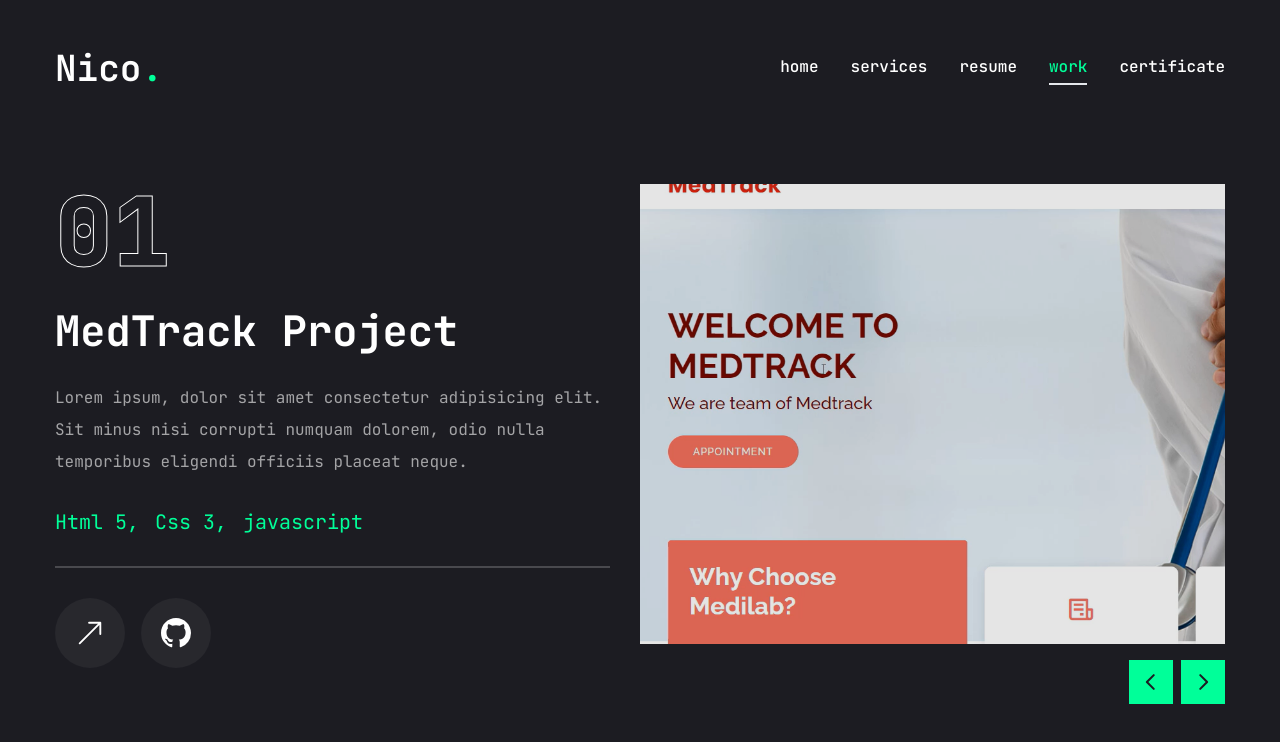
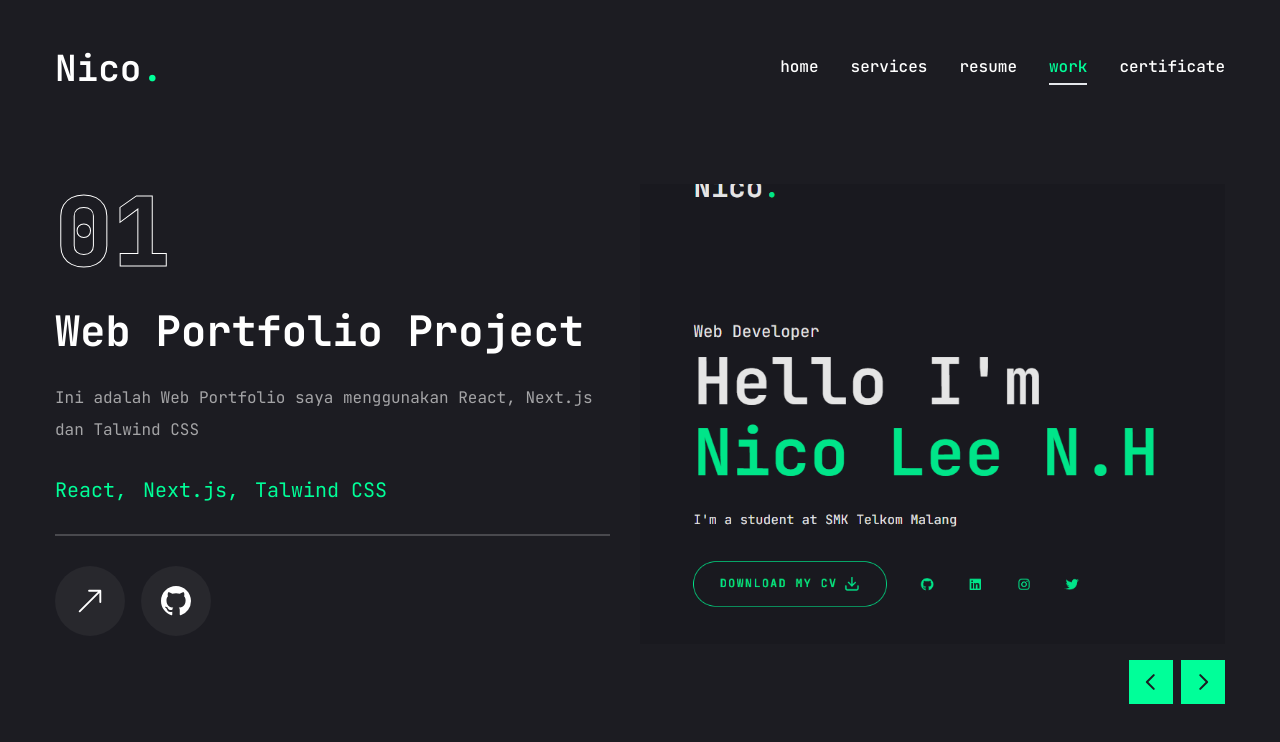
Before and after one commit to Nico-LeeNH/portfolioweb, a Next.js app: page /work in a window 1280 px wide. Shown: the top 742 px of the page. Built offline with nearby package versions, Linux system fonts and the light colour scheme.

Commit message:
update project page

```diff
--- a/app/work/page.jsx
+++ b/app/work/page.jsx
@@ -8,57 +8,89 @@ import "swiper/css";
 
 import { BsArrowUp, BsArrowUpRight, BsGithub } from "react-icons/bs";
 
-import{
+import {
   Tooltip,
   TooltipContent,
   TooltipProvider,
   TooltipTrigger,
-} from "@/components/ui/tooltip"
-
+} from "@/components/ui/tooltip";
 
 import Link from "next/link";
 import Image from "next/image";
 import WorkSliderBtns from "@/components/WorkSliderBtns";
 
-
 const projects = [
   {
     num: "01",
-    category: "MedTrack",
+    category: "Web Portfolio",
     title: "project 1",
-    description: "Lorem ipsum, dolor sit amet consectetur adipisicing elit. Sit minus nisi corrupti numquam dolorem, odio nulla temporibus eligendi officiis placeat neque.",
-    stack:[{name: "Html 5"}, {name: "Css 3"}, {
-      name: "javascript"
-    }],
-    image: '/assets/work/MedShop.png',
-    live: "",
-    github: "https://github.com/Nico-LeeNH/MedShop/tree/3a6e1f6354b66ec2f5591616f45ff7ce8b6ef4c7/Medshop/Medtrack",
+    description:
+      "Ini adalah Web Portfolio saya menggunakan React, Next.js dan Talwind CSS",
+    stack: [
+      { name: "React" },
+      { name: "Next.js" },
+      {
+        name: "Talwind CSS",
+      },
+    ],
+    image: "/assets/work/image.png",
+    live: "https://nicolee.vercel.app",
+    github: "https://github.com/Nico-LeeNH/portfolioweb",
   },
   {
     num: "02",
-    category: "frontend",
+    category: "MedTrack",
     title: "project 1",
-    description: "Lorem ipsum, dolor sit amet consectetur adipisicing elit. Sit minus nisi corrupti numquam dolorem, odio nulla temporibus eligendi officiis placeat neque.",
-    stack:[{name: "Html 5"}, {name: "Css 3"}, {
-      name: "javascript"
-    }],
-    image: '/assets/work/thumb2.png',
+    description:
+      "Project ini dibangun menggunakan Bootstrap, CSS, PHP, dan JavaScript. MedTrack berfungsi untuk memantau kesehatan pasien dengan menyediakan platform yang mudah digunakan dan intuitif.",
+    stack: [
+      { name: "Bootstrap" },
+      { name: "CSS" },
+      { name: "PHP" },
+      {
+        name: "Javascript",
+      },
+    ],
+    image: "/assets/work/MedShop.png",
     live: "",
-    github: "",
+    github:
+      "https://github.com/Nico-LeeNH/MedShop/tree/3a6e1f6354b66ec2f5591616f45ff7ce8b6ef4c7/Medshop/Medtrack",
   },
   {
     num: "03",
     category: "frontend",
     title: "project 1",
-    description: "Lorem ipsum, dolor sit amet consectetur adipisicing elit. Sit minus nisi corrupti numquam dolorem, odio nulla temporibus eligendi officiis placeat neque.",
-    stack:[{name: "Html 5"}, {name: "Css 3"}, {
-      name: "javascript"
-    }],
-    image: '/assets/work/thumb3.png',
+    description:
+      "Lorem ipsum, dolor sit amet consectetur adipisicing elit. Sit minus nisi corrupti numquam dolorem, odio nulla temporibus eligendi officiis placeat neque.",
+    stack: [
+      { name: "Html 5" },
+      { name: "Css 3" },
+      {
+        name: "javascript",
+      },
+    ],
+    image: "/assets/work/thumb2.png",
     live: "",
     github: "",
-  }
-]
+  },
+  {
+    num: "04",
+    category: "frontend",
+    title: "project 1",
+    description:
+      "Lorem ipsum, dolor sit amet consectetur adipisicing elit. Sit minus nisi corrupti numquam dolorem, odio nulla temporibus eligendi officiis placeat neque.",
+    stack: [
+      { name: "Html 5" },
+      { name: "Css 3" },
+      {
+        name: "javascript",
+      },
+    ],
+    image: "/assets/work/thumb3.png",
+    live: "",
+    github: "",
+  },
+];
 
 const Work = () => {
   const [project, setProject] = useState(projects[0]);
@@ -68,11 +100,14 @@ const Work = () => {
     const currentIndex = swiper.activeIndex;
     // update project state based on current slide index
     setProject(projects[currentIndex]);
-  }
+  };
   return (
     <motion.section
       initial={{ opacity: 0 }}
-    animate={{ opacity: 1, transition: {delay: 2.4, duration: 0.4, ease: "easeIn"}, }}
+      animate={{
+        opacity: 1,
+        transition: { delay: 2.4, duration: 0.4, ease: "easeIn" },
+      }}
       className="min-h-[80vh] flex flex-col justify-center py-12 xl:px-0"
     >
       <div className="container mx-auto">
@@ -84,18 +119,21 @@ const Work = () => {
                 {project.num}
               </div>
               {/*project category*/}
-              <h2 className="text-[42px] font-bold leading-none text-white group-hover:text-accent transition-all duration-500 capitalize">{project.category} project</h2>
+              <h2 className="text-[42px] font-bold leading-none text-white group-hover:text-accent transition-all duration-500 capitalize">
+                {project.category} project
+              </h2>
               {/*project description*/}
               <p className="text-white/60">{project.description}</p>
               {/*stack*/}
               <ul className="flex gap-4">
-                {project.stack.map((item, index)=>{
-                  return(
-                    <li key={index} className="text-xl text-accent">{item.name}
+                {project.stack.map((item, index) => {
+                  return (
+                    <li key={index} className="text-xl text-accent">
+                      {item.name}
                       {/*remove the last commo*/}
                       {index !== project.stack.length - 1 && ","}
                     </li>
-                  )
+                  );
                 })}
               </ul>
               {/*border*/}
@@ -107,7 +145,7 @@ const Work = () => {
                   <TooltipProvider delayDuration={100}>
                     <Tooltip>
                       <TooltipTrigger className="w-[70px] h-[70px] rounded-full bg-white/5 flex justify-center items-center group">
-                      <BsArrowUpRight className="text-white text-3xl group-hover:text-accent"/>
+                        <BsArrowUpRight className="text-white text-3xl group-hover:text-accent" />
                       </TooltipTrigger>
                       <TooltipContent>
                         <p>Live Project</p>
@@ -120,7 +158,7 @@ const Work = () => {
                   <TooltipProvider delayDuration={100}>
                     <Tooltip>
                       <TooltipTrigger className="w-[70px] h-[70px] rounded-full bg-white/5 flex justify-center items-center group">
-                      <BsGithub className="text-white text-3xl group-hover:text-accent"/>
+                        <BsGithub className="text-white text-3xl group-hover:text-accent" />
                       </TooltipTrigger>
                       <TooltipContent>
                         <p>Github repository</p>
@@ -138,8 +176,9 @@ const Work = () => {
               className="xl:h-[520px] mb-12"
               onSlideChange={handleSlideChange}
             >
-                {projects.map((project, index) =>{
-                  return <SwiperSlide key={index} className="w-full">
+              {projects.map((project, index) => {
+                return (
+                  <SwiperSlide key={index} className="w-full">
                     <div className="h-[460px] relative group flex justify-center items-center bg-pink-50/20">
                       {/*overlay*/}
                       <div className="absolute top-0 bottom-0 w-full h-full bg-black/10 z-10"></div>
@@ -154,11 +193,13 @@ const Work = () => {
                         />
                       </div>
                     </div>
-                  </SwiperSlide>;
+                  </SwiperSlide>
+                );
               })}
 
               {/*slider button*/}
-                <WorkSliderBtns containerStyles="flex gap-2 absolute right-0 bottom-[calc(50%_-_22px)] xl:bottom-0 z-20 w-full justify-between xl:w-max xl:justify-none"
+              <WorkSliderBtns
+                containerStyles="flex gap-2 absolute right-0 bottom-[calc(50%_-_22px)] xl:bottom-0 z-20 w-full justify-between xl:w-max xl:justify-none"
                 btnStyles="bg-accent hover:bg-accent-hover text-primary text-[22px] w-[44px] h-[44px] flex justify-center items-center transition-all"
               />
             </Swiper>
@@ -166,7 +207,7 @@ const Work = () => {
         </div>
       </div>
     </motion.section>
-  )
-}
+  );
+};
 
 export default Work;
```
Also changed, not shown: public/assets/work/image.png (added). Lines whose indentation alone changed are shown as unchanged.
